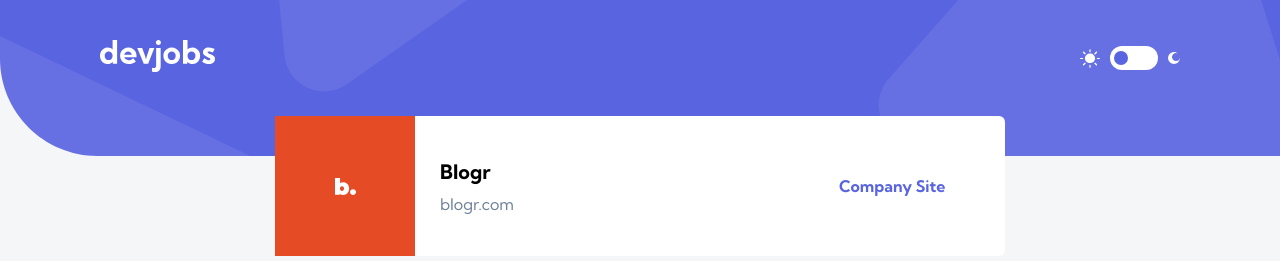
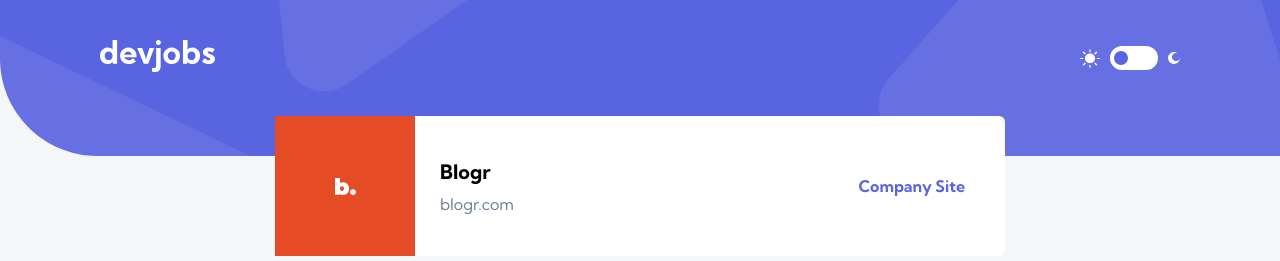
Before and after one commit to Braxton-Jones/job-board-app, a React (Vite) app: page /Blogr in a window 1280 px wide. Shown: the top 261 px of the page. Built offline with nearby package versions, Linux system fonts and the light colour scheme.

Commit message:
"changes" fixing scroll issue"

```diff
--- a/src/App.jsx
+++ b/src/App.jsx
@@ -2,14 +2,27 @@ import './sass/main.scss';
 import data from './data';
 import Listing from './Listing.jsx';
 import Detail from './Detail.jsx';
-import { useState } from 'react';
+import { useState, useEffect } from 'react';
 import logo from './assets/desktop/logo.svg';
 import sun from './assets/desktop/icon-sun.svg';
 import moon from './assets/desktop/icon-moon.svg';
 import { BrowserRouter, Route, Routes, Link } from 'react-router-dom';
 import Joblist from './Joblist.jsx';
+import ScrollToTop from './utility/ScrollToTop';
 
 function App() {
+	useEffect(() => {
+		window.addEventListener('hashchange', () => {
+			window.scrollTo(0, 0);
+		});
+
+		return () => {
+			window.removeEventListener('hashchange', () => {
+				window.scrollTo(0, 0);
+			});
+		};
+	}, []);
+
 	const [renderAmount, setRenderAmount] = useState(12);
 	const [location, setLocation] = useState('');
 	const [title, setTitle] = useState('');
@@ -100,6 +113,7 @@ function App() {
 
 	return (
 		<BrowserRouter>
+		<ScrollToTop/>
 			<main className={theme}>
 				<section className='header-container'>
 					<Link to='/'>
@@ -118,6 +132,7 @@ function App() {
 				</section>
 
 				<Routes>
+
 					<Route
 						path='/'
 						element={
--- a/src/sass/components/_detail.scss
+++ b/src/sass/components/_detail.scss
@@ -57,6 +57,7 @@
 			@media screen and (min-width: 700px) {
 				margin: 0;
 				text-align: left;
+
 			}
 		}
 
@@ -65,16 +66,9 @@
 			font-weight: 700;
 			padding: pxToRem(15px) pxToRem(20px);
 			border-radius: pxToRem(6px);
-			margin-bottom: pxToRem(40px);
+			margin-left: auto;
+			margin-right: pxToRem(20px);
 			cursor: pointer;
-			@media screen and (min-width: 700px) {
-				margin: 0;
-				margin-left: pxToRem(245px);
-			}
-			@media screen and (min-width: 1280px) {
-				margin: 0;
-				margin-left: pxToRem(280px);
-			}
 		}
 	}
 
--- /dev/null
+++ b/src/utility/ScrollToTop.jsx
@@ -0,0 +1,14 @@
+import { useEffect } from 'react';
+import { useLocation } from 'react-router-dom';
+
+function ScrollToTop() {
+	const location = useLocation();
+
+	useEffect(() => {
+		window.scrollTo(0, 0);
+	}, [location]);
+
+	return null;
+}
+
+export default ScrollToTop;
```
Also changed, not shown: src/Listing.jsx (+7 -3 lines).
